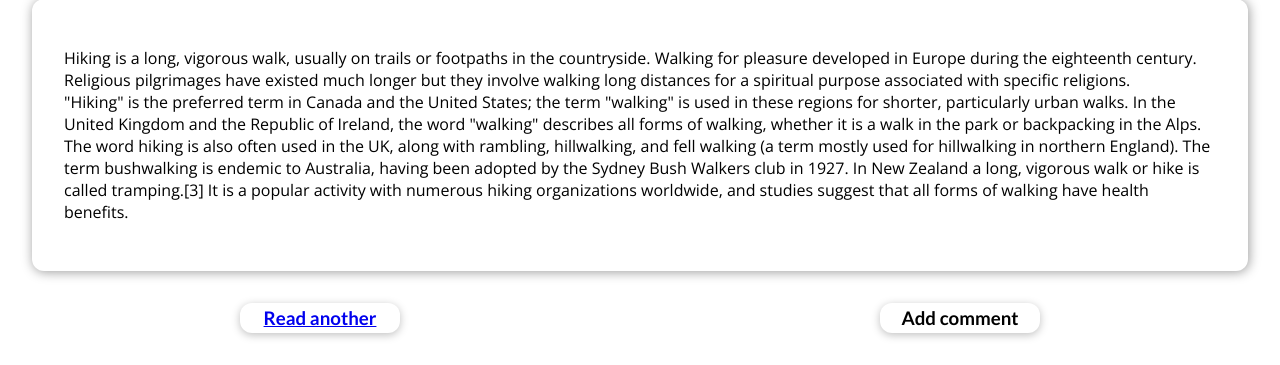
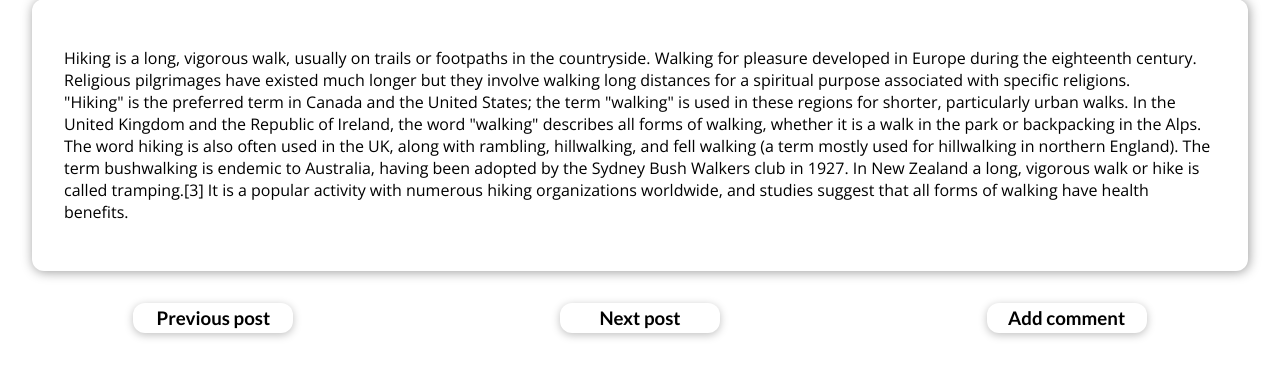
Before and after one commit to Viachaslau/Blog, a Django app: a page that uses blog/templates/blog/post_detail.html in a window 1280 px wide. Shown: the part 527-892 px from the top of the page. Run offline with Django 4.2, Linux system fonts and the light colour scheme; data comes from the database, SQL or seed files in the repository; both versions use the stored data as it was after the commit.

Commit message:
Blog rev.5

```diff
--- a/blog/models.py
+++ b/blog/models.py
@@ -34,7 +34,7 @@ class Post(models.Model):
     tag = models.ManyToManyField(Tag)
 
     def __str__(self):
-        return f"{self.title}"
+        return f"{self.id}"
 
 
     def get_absolute_url(self):
--- a/blog/static/blog/post_detail.css
+++ b/blog/static/blog/post_detail.css
@@ -75,6 +75,8 @@
     box-shadow: 0 2px 8px rgba(0, 0, 0, 0.25);
     border-radius: 12px;
     background-color: white;
+    text-decoration: none;
+    color: black;
   }
 
   .add a:hover,
--- a/blog/templates/blog/post_detail.html
+++ b/blog/templates/blog/post_detail.html
@@ -37,9 +37,22 @@
 <section>
     <form>
         <article class="add">
-            <a href="{% url "posts-page" %}">
-                <h3>Read another</h3>
+            {% if start %}
+            <a href="{% url 'post-detail-page' next_post %}">
+                <h3>Next post</h3>
             </a>
+            {% elif finish %}
+            <a href="{% url 'post-detail-page' previous_post %}">
+                <h3>Previous post</h3>
+            </a>
+            {% else %}
+            <a href="{% url 'post-detail-page' previous_post %}">
+                <h3>Previous post</h3>
+            </a>
+            <a href="{% url 'post-detail-page' next_post %}">
+                <h3>Next post</h3>
+            </a>
+            {% endif %}
             <a>
                 <h3>Add comment</h3>
             </a>
--- a/blog/views.py
+++ b/blog/views.py
@@ -1,6 +1,7 @@
 from django.shortcuts import render, get_object_or_404
 from django.views.generic.edit import CreateView
 from django.views.generic.base import TemplateView
+from django.views.generic.edit import FormView
 
 from .models import Post
 from .forms import PostForm
@@ -16,13 +17,6 @@ class PostAdd(CreateView):
     template_name = "blog/add_post.html"
     success_url = "posts/"
 
-class Report(TemplateView):
-    template_name = "blod/posts.html"
-
-    def get_context_data(self, **kwargs):
-        context =  super().get_context_data(**kwargs)
-        # context['message'] = "This works"
-        return context
 
 
 def starting_page(request):
@@ -38,7 +32,26 @@ def posts(request):
 
 def post_detail(request, slug):
     identified_post = get_object_or_404(Post, slug=slug)
+    start = False
+    finish = False
+    try:
+        previous_post = Post.get_next_by_data(identified_post)
+        next_post = Post.get_previous_by_data(identified_post)
+    except:
+        try:
+            previous_post = identified_post
+            next_post = Post.get_previous_by_data(identified_post)
+            start = True
+        except:
+            previous_post = Post.get_next_by_data(identified_post)
+            next_post = identified_post
+            finish = True
+
     return render(request, "blog/post_detail.html",{
         "post":identified_post,
-        "post_tags": identified_post.tag.all()
+        "post_tags": identified_post.tag.all(),
+        "next_post": next_post.slug,
+        "previous_post": previous_post.slug,
+        "start": start,
+        "finish": finish
     })
```
Also changed, not shown: db.sqlite3.
